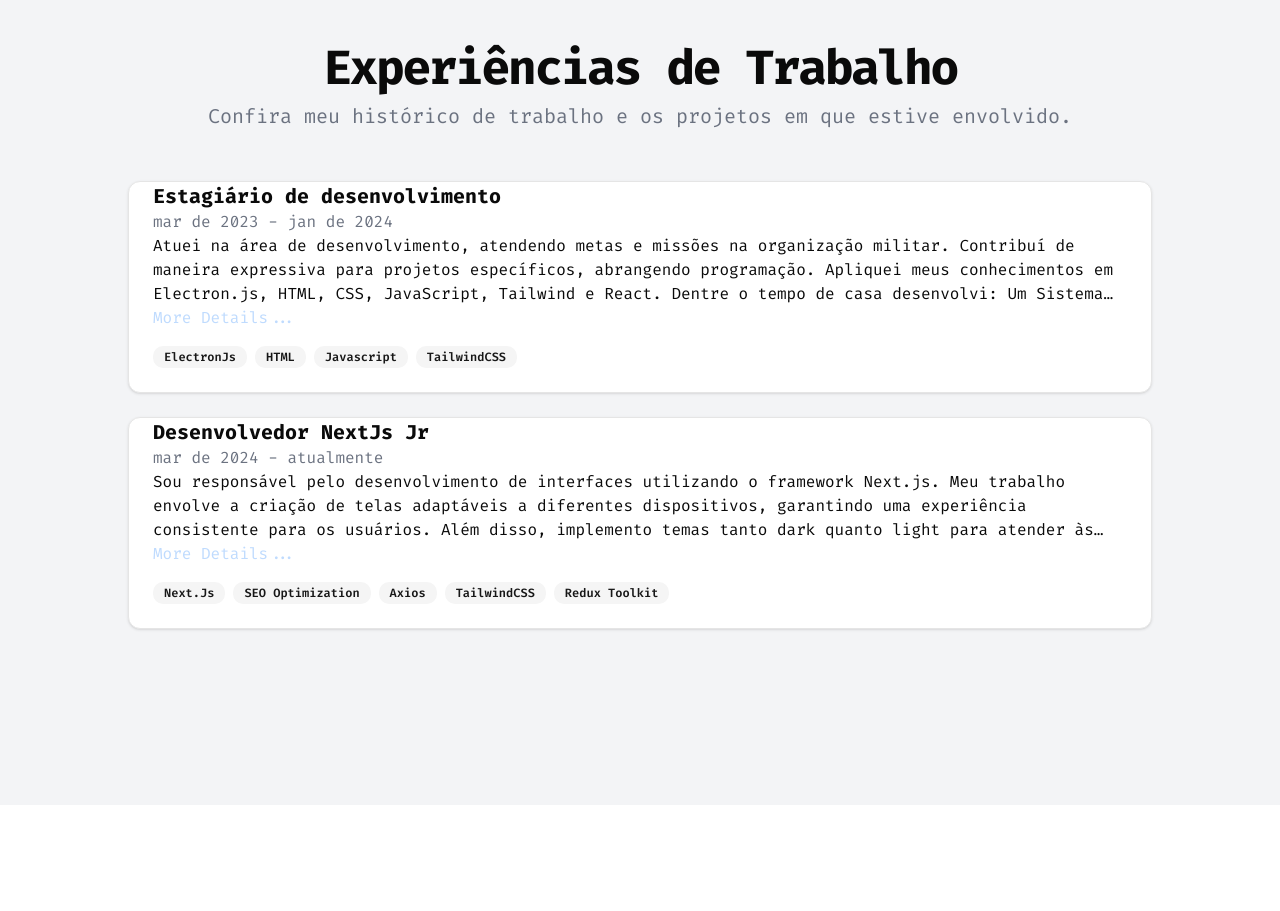
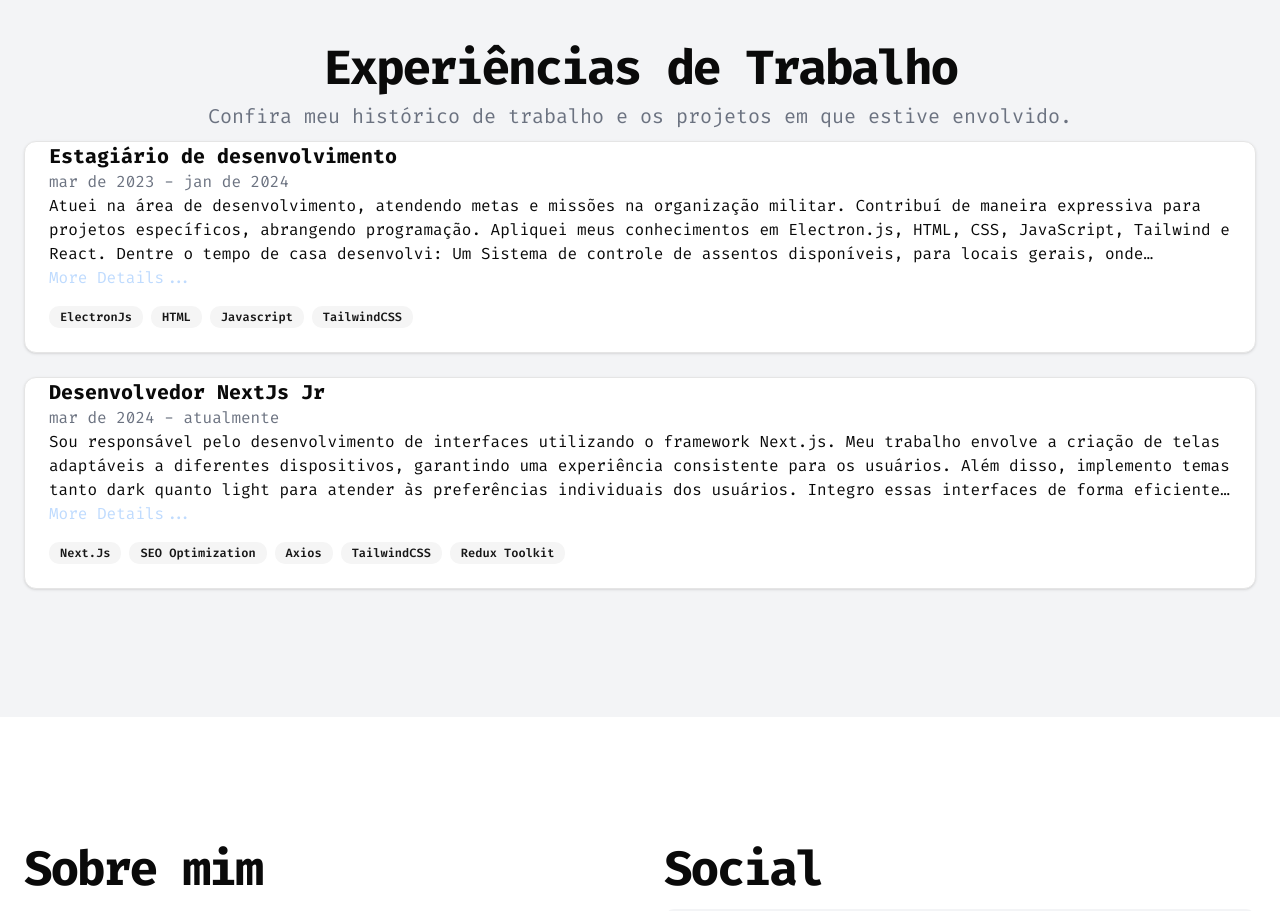
Before and after one commit to Danilogomes76/my-repository, a Next.js app: page / in a window 1280 px wide. Shown: the part 2620-3531 px from the top of the page. Built offline with nearby package versions, Linux system fonts and the light colour scheme.

Commit message:
fix overflow

```diff
--- a/src/app/components/Works/Works.tsx
+++ b/src/app/components/Works/Works.tsx
@@ -24,7 +24,7 @@ const Works: React.FC<WorksProps> = () => {
               </p>
             </div>
           </div>
-          <div className="mx-auto grid max-w-5xl gap-6 py-12">
+          <div className="flex flex-col gap-6 mt-2">
             {works.map((work, index) => {
               return (
                 <>
--- a/src/app/components/WorksCard/WorkCard.tsx
+++ b/src/app/components/WorksCard/WorkCard.tsx
@@ -44,9 +44,9 @@ const WorkCard: React.FC<WorkCardProps> = ({ work }) => {
   const { details, location, title, work_time, technologies } = work;
   return (
     <>
-      <Card data-aos="fade-up" data-aos-duration="500">
+      <Card className="w-full" data-aos="fade-up" data-aos-duration="500">
         <CardContent className="flex flex-col items-start justify-between space-y-4">
-          <div>
+          <div className="w-full">
             <h3 className="text-xl font-bold">{title}</h3>
             <p className="text-gray-500 dark:text-gray-400">{work_time}</p>
             <p className="line-clamp-3">{details}</p>
@@ -67,7 +67,7 @@ const WorkCard: React.FC<WorkCardProps> = ({ work }) => {
               </DialogContent>
             </Dialog>
           </div>
-          <div className="flex items-center space-x-2">
+          <div className="flex items-center flex-wrap space-x-2">
             {technologies.map((item, index) => {
               return (
                 <>
```
